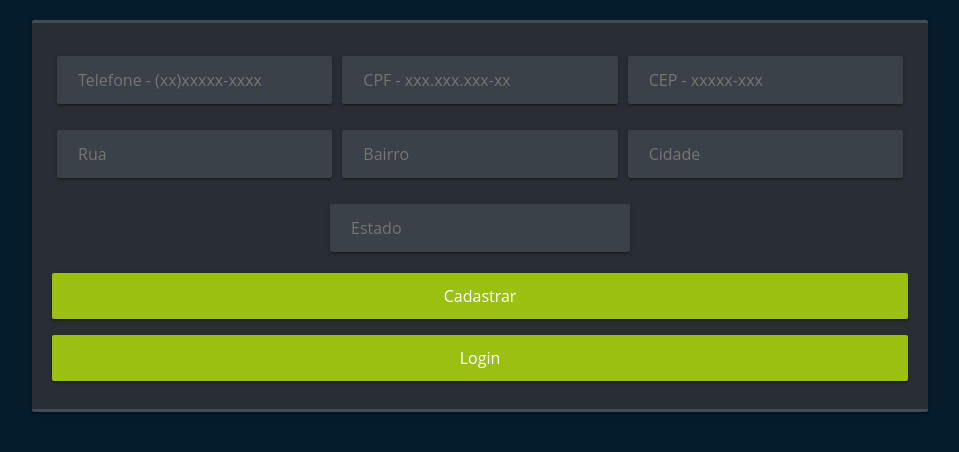
After one commit to BandTec/Kildekode, a web app: file public/cadastro/index.html in a window 1280 px wide. The commit adds this page. Shown: the top 452 px of the page, without its empty margins (160-1119 px from the left). Run offline with its HTML, style and script files only (its server is not run), Linux system fonts and the light colour scheme.

Commit message:
tela de cadastro

```diff
--- /dev/null
+++ b/public/cadastro/css/cadastro.css
@@ -0,0 +1,88 @@
+@import url('https://fonts.googleapis.com/css?family=Roboto');
+*{
+  margin: 0px;
+  padding: 0px;
+  box-sizing: border-box;
+  outline: none;
+  font-family: 'Open Sans', Arial, sans-serif;
+  font-size: 16px;
+}
+#formulario{
+  display: flex;
+  justify-content: center;
+}
+form[name=cadastro] {
+  display: flex;
+    flex-flow: row wrap;
+    justify-content: center;
+    align-items: flex-start;
+    border-radius: 2px;
+    background-color: #051c2c;
+    margin: 20px;
+    padding: 20px;
+    box-shadow: 0 2px 2px 0 rgba(0, 0, 0, 0.14), 0 1px 5px 0 rgba(0, 0, 0, 0.12), 0 3px 1px -2px rgba(0, 0, 0, 0.2);
+    background: #282e33;
+    border-top: 3px solid #434a52;
+    border-bottom: 3px solid #434a52;
+}
+.campo {
+  max-width: 300px;
+  flex-grow: 1;
+  display: flex;
+  flex-direction: column;
+  margin: 5px;
+}
+.campo input[type=text]{
+  background-color:  #3b4148;
+  padding: 12px 20px;
+  margin: 8px 0;
+  border: 1px solid #3b4148;
+  border-radius: 2px;
+  box-shadow: 0 2px 2px 0 rgba(0, 0, 0, 0.14), 0 1px 5px 0 rgba(0, 0, 0, 0.12), 0 3px 1px -2px rgba(0, 0, 0, 0.2);
+}
+.campo label{
+  flex-basis: 100%;
+}
+#respostaTel {
+  color: red;
+  display: none;
+}
+#respostaCPF {
+  color: red;
+  display: none;
+}
+#respostaCep {
+  color: red;
+  display: none;
+}
+#respostaCNPJ {
+  color: red;
+  display: none;
+}
+input[type=submit] {
+  width: 100%;
+  background-color:#9ac011;
+  font-family: 'Open Sans', Arial, sans-serif;;
+  color: white;
+  padding: 12px 20px;
+  margin: 8px 0;
+  border: none;
+  border-radius: 2px;
+  cursor: pointer;
+  transition: .2s;
+  box-shadow: 0 2px 2px 0 rgba(0, 0, 0, 0.14), 0 1px 5px 0 rgba(0, 0, 0, 0.12), 0 3px 1px -2px rgba(0, 0, 0, 0.2);
+}
+input[type=submit]:hover {
+  background-color: #aaa;
+}
+body {
+  background: #051c2c;
+  color: #1a2530;
+  font: 87.5%/1.5em 'Open Sans', sans-serif;
+  margin: 0;
+}
+@media only screen and (min-width: 993px) {
+  form[name=cadastro] {
+    width: 70%;
+  }
+}
--- /dev/null
+++ b/public/cadastro/index.html
@@ -0,0 +1,42 @@
+<!DOCTYPE html>
+<html lang="en">
+<head>
+    <meta charset="UTF-8">
+    <meta name="viewport" content="width=device-width, initial-scale=1.0" />
+    <title>KildeKode</title>
+    <link rel="stylesheet" href="css/cadastro.css">
+    <script type="text/javascript" src="js/cadastro.js"></script>
+</head>
+<body>
+    <div id="formulario">
+        <form name="cadastro" method="post">
+          <div class="campo">
+            <input type="text" class="telefone" pattern=".{13,14}" maxlength="14" name="Telefone" placeholder="Telefone - (xx)xxxxx-xxxx" required>
+            <label id="respostaTel" class="animated shake"></label>
+          </div>
+          <div class="campo">
+            <input type="text" class="cpf" maxlength="11" name="CPF" placeholder="CPF - xxx.xxx.xxx-xx" required>
+            <label id="respostaCPF" class="animated shake">O CPF digitado não existe</label>
+          </div>
+          <div class="campo">
+            <input name="Cep" type="text" id="cep" maxlength="9" placeholder="CEP - xxxxx-xxx" required/>
+            <label id="respostaCep" class="animated shake"></label>
+          </div>
+          <div class="campo">
+            <input name="rua" type="text" id="rua"  placeholder="Rua" required/>
+          </div>
+          <div class="campo">
+            <input name="bairro" type="text" id="bairro" placeholder="Bairro" required/>
+          </div>
+          <div class="campo">
+            <input name="cidade" type="text" id="cidade" placeholder="Cidade" required/>
+          </div>
+          <div class="campo">
+            <input name="uf" type="text" id="uf" placeholder="Estado" required/>
+          </div>
+          <br><input type="submit" value="Cadastrar">
+          <input type="submit" value="Login">
+        </form>
+      </div>
+</body>
+</html>
--- /dev/null
+++ b/public/cadastro/js/cadastro.js
@@ -0,0 +1,219 @@
+class Validacao {
+    constructor() {
+      this.telefone;
+      this.cpf;
+    }
+    validarFone(telefone) {
+      //retira todos os caracteres menos os numeros
+      this.telefone = telefone.replace(/\D/g, "");
+      //verifica se tem a quantidade de numeros correta
+      if (!(this.telefone.length >= 10 && this.telefone.length <= 11)) {
+        return false;
+      }
+      //Verifica se o DDD é válido
+      if (
+        parseInt(this.telefone.substring(0, 1)) == 0 ||
+        parseInt(this.telefone.substring(1, 2)) == 0
+      ) {
+        return false;
+      }
+      //Se tiver 11 caracteres, verificar se começa com 9
+      if (
+        this.telefone.length == 11 &&
+        parseInt(this.telefone.substring(2, 3)) != 9
+      ) {
+        return false;
+      }
+      //Se tiver 11 caracteres, verifica se o 4° digito está correto
+      if (
+        this.telefone.length == 11 &&
+        [6, 7, 8, 9].indexOf(parseInt(this.telefone.substring(3, 4))) == -1
+      ) {
+        return false;
+      }
+      //Se tiver 10 caracteres, verifica se o 3° digito está correto
+      if (
+        this.telefone.length == 10 &&
+        [2, 3, 4, 5].indexOf(parseInt(this.telefone.substring(2, 3))) == -1
+      ) {
+        return false;
+      }
+
+      return true;
+    }
+
+    validarCPF(strCPF) {
+      this.cpf = strCPF.replace(/\D/g, ""); //Remove tudo o que não é dígito
+      let soma = 0;
+      let resto;
+      if (this.cpf == "00000000000") {
+        return false;
+      }
+
+      for (i = 1; i <= 9; i++) {
+        soma += parseInt(this.cpf.substring(i - 1, i)) * (11 - i);
+      }
+      resto = (soma * 10) % 11;
+
+      if (resto == 10 || resto == 11) {
+        resto = 0;
+      }
+      if (resto != parseInt(this.cpf.substring(9, 10))) {
+        return false;
+      }
+
+      soma = 0;
+      for (i = 1; i <= 10; i++) {
+        soma += parseInt(this.cpf.substring(i - 1, i)) * (12 - i);
+      }
+      resto = (soma * 10) % 11;
+
+      if (resto == 10 || resto == 11) {
+        resto = 0;
+      }
+      if (resto != parseInt(this.cpf.substring(10, 11))) {
+        return false;
+      }
+      return true;
+    }
+  }
+
+  const selectorAll = document.querySelectorAll.bind(document);
+  const id = document.getElementById.bind(document);
+  function mascara(o, f) {
+    obj = o;
+    fun = f;
+    setTimeout("execmascara()", 1);
+  }
+  function execmascara() {
+    obj.value = fun(obj.value);
+  }
+  function mtel(v) {
+    v = v.replace(/\D/g, ""); //Remove tudo o que não é dígito
+    v = v.replace(/^(\d{2})(\d)/g, "($1)$2"); //Coloca parênteses em volta dos dois primeiros dígitos
+    v = v.replace(/(\d)(\d{4})$/, "$1-$2"); //Coloca hífen entre o quarto e o quinto dígitos
+    return v;
+  }
+  function validaCPF(v) {
+    v = v.replace(/\D/g, ""); //Remove tudo o que não é dígito
+    v = v.replace(/(\d{3})(\d{3})(\d{3})(\d{2})/g, "$1.$2.$3-$4");
+    return v;
+  }
+  function validaCep(v) {
+    v = v.replace(/\D/g, ""); //Remove tudo o que não é dígito
+    v = v.replace(/^(\d{5})(\d{3})$/g, "$1-$2");
+    return v;
+  }
+
+  window.onload = () => {
+    let cpf = selectorAll(".cpf");
+    for (let i = 0; i < cpf.length; i++) {
+      cpf[i].onkeyup = function() {
+        mascara(this, validaCPF);
+      };
+    }
+    let numero = selectorAll(".telefone");
+    for (let i = 0; i < numero.length; i++) {
+      numero[i].onkeyup = function() {
+        mascara(this, mtel);
+      };
+    }
+    let cep = id("cep");
+    cep.onkeyup = function() {
+      mascara(this, validaCep);
+    };
+  };
+
+  function limpa_formulário_cep() {
+    //Limpa valores do formulário de cep.
+    id("rua").value = "";
+    id("bairro").value = "";
+    id("cidade").value = "";
+    id("uf").value = "";
+  }
+  function meu_callback(conteudo) {
+    if (!("erro" in conteudo)) {
+      //Atualiza os campos com os valores.
+      id("rua").value = conteudo.logradouro;
+      id("bairro").value = conteudo.bairro;
+      id("cidade").value = conteudo.localidade;
+      id("uf").value = conteudo.uf;
+    } else {
+      //end if.
+      //CEP não Encontrado.
+      limpa_formulário_cep();
+      respostaCep.style.display = "block";
+      respostaCep.innerHTML = "CEP não encontrado.";
+    }
+  }
+  function pesquisacep(valor) {
+    //Preenche os campos com "..." enquanto consulta webservice.
+    /**
+    document.getElementById('rua').value="...";
+    document.getElementById('bairro').value="...";
+    document.getElementById('cidade').value="...";
+    document.getElementById('uf').value="...";
+    */
+    //Nova variável "cep" somente com dígitos.
+    let cep = valor.replace(/\D/g, "");
+    //Verifica se campo cep possui valor informado.
+    if (cep != "") {
+      //Expressão regular para validar o CEP.
+      let validacep = /^[0-9]{8}$/;
+      //Valida o formato do CEP.
+      if (validacep.test(cep)) {
+        //Cria um elemento javascript.
+        let script = document.createElement("script");
+        //Sincroniza com o callback.
+        script.src =
+          "https://viacep.com.br/ws/" + cep + "/json/?callback=meu_callback";
+        //Insere script no documento e carrega o conteúdo.
+        document.body.appendChild(script);
+        respostaCep.style.display = "none";
+        respostaCep.innerHTML = "";
+      } else {
+        //end if.
+        //cep é inválido.
+        limpa_formulário_cep();
+        respostaCep.style.display = "block";
+        respostaCep.innerHTML = "Formato de CEP inválido.";
+      }
+    } else {
+      //end if.
+      //cep sem valor, limpa formulário.
+      limpa_formulário_cep();
+    }
+  }
+
+  cadastro.cep.onblur = function() {
+    var cep = id("cep");
+    pesquisacep(cep.value);
+  };
+
+  cadastro.onsubmit = function() {
+    let validacao = new Validacao();
+
+    let respostaTel = id("respostaTel");
+    let numero = selectorAll(".telefone");
+
+    for (let i = 0; i < numero.length; i++) {
+      if (validacao.validarFone(numero[i].value) == false) {
+        respostaTel.style.display = "block";
+        respostaTel.innerHTML = "O número digitado não existe";
+        return false;
+      } else {
+        respostaTel.innerHTML = "";
+      }
+    }
+    let respostaCPF = id("respostaCPF");
+    let cpf = selectorAll(".cpf");
+    for (let i = 0; i < cpf.length; i++) {
+      if (validacao.validarCPF(cpf[i].value) == false) {
+        respostaCPF.style.display = "block";
+        respostaCPF.innerHTML = "O CPF digitado não existe";
+        return false;
+      } else {
+        respostaCPF.innerHTML = "";
+      }
+    }
+  };
--- a/public/home/css/template-style.css
+++ b/public/home/css/template-style.css
@@ -65,12 +65,6 @@ a.color-btn:hover, form.customform button.color-btn:hover {
 }
 nav {
 	background: none repeat scroll 0 0 #00283a;
-}
-header {
-	border-bottom: 4px solid rgba(0, 40, 58, 0.53);
-	position: fixed;
-	width: 100%;
-	z-index: 10;
 }
 p.logo {
 	color: #fff;
--- a/public/login/index.html
+++ b/public/login/index.html
@@ -28,7 +28,7 @@
           <input type="text" id="user" placeholder="Username">
 
         <span class="fontawesome-lock"></span>
-          <input type="password" id"pass" placeholder="Password">
+          <input type="password" id="pass" placeholder="Password">
 
         <input type="submit" value="Login">
         <input type="button" id ="cad" value="Cadastrar">
```
